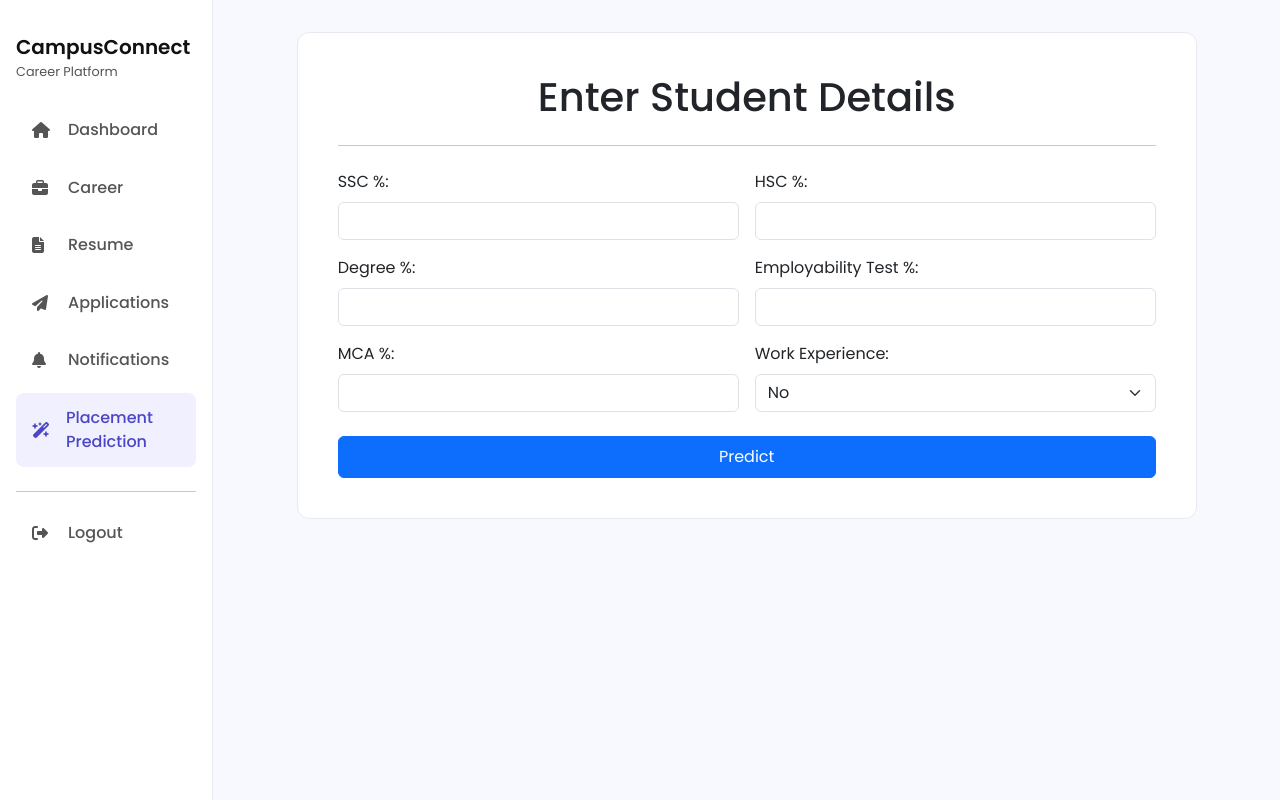
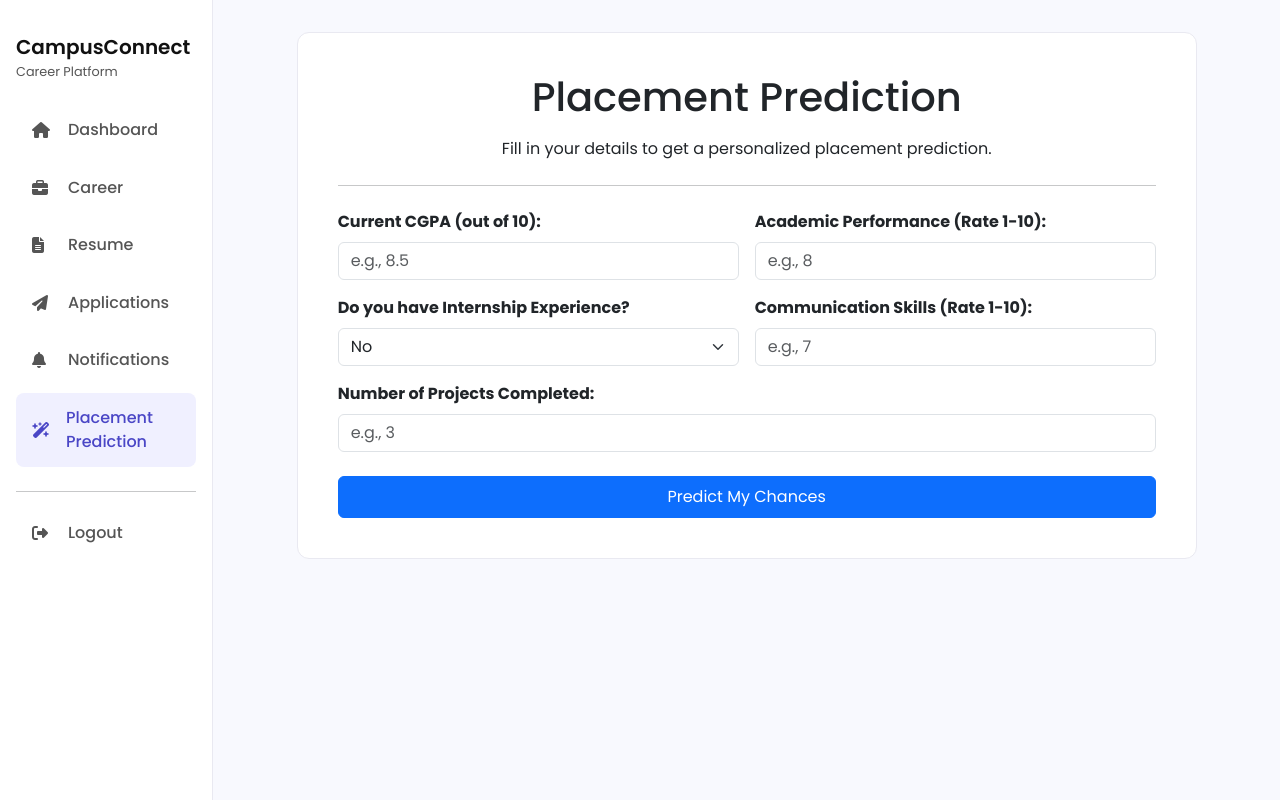
Before and after one commit to rinsham10/CampusConnect, a Django app: page /predictor/ in a window 1280 px wide. Run offline with Django 5.2, Linux system fonts and the light colour scheme; parts of the project's set-up code (start-up, migrations or seed data) failed here and were passed over.

Commit message:
changed to new predictor

```diff
--- a/predictor/templates/predictor/predictor.html
+++ b/predictor/templates/predictor/predictor.html
@@ -1,9 +1,11 @@
-<!-- predictor/templates/predictor/predict.html -->
+<!-- templates/predictor/predictor_v2.html -->
+
 {% extends "users/career_base.html" %}
+{% load static %}
 
 {% block career_content %}
 
-<!-- These styles will ONLY apply to this page -->
+<!-- These styles are adapted from your original predictor for consistency -->
 <style>
     .predictor-container {
         max-width: 900px;
@@ -17,71 +19,124 @@
         margin-top: 2rem;
         padding: 1.5rem;
         border-radius: 0.5rem;
-        text-align: center;
+        text-align: left; /* Aligned left for better list readability */
+    }
+    .prediction-text {
         font-size: 1.5rem;
         font-weight: 600;
-        background-color: #f0f4ff;
-        color: #1a2a5e;
+        text-align: center;
+        margin-bottom: 1rem;
+    }
+    .recommendations ul {
+        padding-left: 20px;
+        margin-top: 10px;
+    }
+    .recommendations li {
+        margin-bottom: 8px;
+    }
+    /* Custom alert colors to avoid conflicts with base template styles */
+    .alert-success-custom {
+        background-color: #d4edda;
+        color: #155724;
+        border: 1px solid #c3e6cb;
+    }
+    .alert-warning-custom {
+        background-color: #edf1ff;
+        color: #000000;
+        border: 1px solid #ffffff;
     }
 </style>
 
 <div class="career-main-content">
     <div class="predictor-container">
         <div class="text-center">
-            <h1 class="mb-3">Enter Student Details</h1>
+            <h1 class="mb-3">Placement Prediction</h1>
+            <p>Fill in your details to get a personalized placement prediction.</p>
         </div>
         <hr class="my-4">
 
         <form method="post">
             {% csrf_token %}
-
-            <!-- We use Bootstrap's grid system to align the form neatly -->
             <div class="row g-3">
                 <div class="col-md-6">
-                    <label for="ssc_p" class="form-label">SSC %:</label>
-                    <input type="number" id="ssc_p" name="ssc_p" class="form-control" step="0.01" min="1" max="100" required>
+                    <label for="cgpa" class="form-label"><b>Current CGPA (out of 10):</b></label>
+                    <input type="number" step="0.01" name="cgpa" id="cgpa-input" class="form-control" min="1" max="10" placeholder="e.g., 8.5" required>
+                    <p id="cgpa-error" style="color: red; display: none; margin-top: 5px;">CGPA must be between 0.00 and 10.00.</p>
                 </div>
 
                 <div class="col-md-6">
-                    <label for="hsc_p" class="form-label">HSC %:</label>
-                    <input type="number" id="hsc_p" name="hsc_p" class="form-control" step="0.01" min="1" max="100" required>
+                    <label for="academic_performance" class="form-label"><b>Academic Performance (Rate 1-10):</b></label>
+                    <input type="number" name="academic_performance" class="form-control" min="1" max="10" placeholder="e.g., 8" required>
                 </div>
 
                 <div class="col-md-6">
-                    <label for="degree_p" class="form-label">Degree %:</label>
-                    <input type="number" id="degree_p" name="degree_p" class="form-control" step="0.01" min="1" max="100" required>
+                    <label for="internship_experience" class="form-label"><b>Do you have Internship Experience?</b></label>
+                    <select name="internship_experience" class="form-select" required>
+                        <option value="No">No</option>
+                        <option value="Yes">Yes</option>
+                    </select>
                 </div>
 
                 <div class="col-md-6">
-                    <label for="etest_p" class="form-label">Employability Test %:</label>
-                    <input type="number" id="etest_p" name="etest_p" class="form-control" step="0.01" min="1" max="100" required>
+                    <label for="communication_skills" class="form-label"><b>Communication Skills (Rate 1-10):</b></label>
+                    <input type="number" name="communication_skills" class="form-control" min="1" max="10" placeholder="e.g., 7" required>
                 </div>
 
-                <div class="col-md-6">
-                    <label for="mba_p" class="form-label">MCA %:</label>
-                    <input type="number" id="mba_p" name="mba_p" class="form-control" step="0.01" min="1" max="100" required>
-                </div>
-
-                <div class="col-md-6">
-                    <label for="workex" class="form-label">Work Experience:</label>
-                    <select id="workex" name="workex" class="form-select" required>
-                        <option value="Yes">Yes</option>
-                        <option value="No" selected>No</option>
-                    </select>
+                <div class="col-12">
+                    <label for="projects_completed" class="form-label"><b>Number of Projects Completed:</b></label>
+                    <input type="number" name="projects_completed" class="form-control" min="0" placeholder="e.g., 3" required>
                 </div>
             </div>
-
-            <!-- The submit button is now styled -->
-            <button type="submit" class="btn btn-primary w-100 mt-4 py-2">Predict</button>
+            <button type="submit" class="btn btn-primary w-100 mt-4 py-2">Predict My Chances</button>
         </form>
 
-        <!-- The result is now in a styled box -->
-        {% if result %}
-            <div class="result-box mt-4">
-                <h3>Prediction: {{ result }}</h3>
+        {% if error_message %}
+            <div class="result-box mt-4 alert alert-danger">
+                <p class="prediction-text">Error: {{ error_message }}</p>
+            </div>
+        {% elif prediction %}
+            <div class="result-box mt-4 {% if prob_placed >= 0.5 %}alert-success-custom{% else %}alert-warning-custom{% endif %}">
+                <p class="prediction-text">{{ prediction }}</p>
+
+                {% if recommendations %}
+                    <hr>
+                    <div class="recommendations">
+                        <p class="mb-1"><b>💡 Here are some suggestions for you:</b></p>
+                        <ul>
+                            {% for item in recommendations %}
+                                <li>{{ item|safe }}</li>
+                            {% endfor %}
+                        </ul>
+                    </div>
+                {% endif %}
             </div>
         {% endif %}
-
     </div>
 </div>
+
+<!-- JavaScript for real-time CGPA validation -->
+<script>
+    const cgpaInput = document.getElementById('cgpa-input');
+    const cgpaError = document.getElementById('cgpa-error');
+    const form = document.querySelector('form');
+
+    cgpaInput.addEventListener('input', function() {
+        const value = parseFloat(cgpaInput.value);
+        if (value < 0 || value > 10) {
+            cgpaError.style.display = 'block';
+        } else {
+            cgpaError.style.display = 'none';
+        }
+    });
+
+    form.addEventListener('submit', function(event) {
+        const value = parseFloat(cgpaInput.value);
+        if (value < 0 || value > 10) {
+            event.preventDefault();
+            cgpaError.style.display = 'block';
+            alert('Please correct the CGPA value before submitting.');
+        }
+    });
+</script>
+
 {% endblock %}
--- a/predictor/urls.py
+++ b/predictor/urls.py
@@ -1,11 +1,10 @@
 from django.urls import path
-from . import views  # Ensure 'views' is imported
+from . import views
 
 urlpatterns = [
-    # This is your ORIGINAL predictor. It remains unchanged.
+    # The main URL '' now points to your NEW, renamed predict_view.
     path('', views.predict_view, name='predict'),
 
-    # This is the NEW path for your enhanced predictor.
-    # It will be accessible at a URL like "yourdomain.com/predictor/new"
-    path('new/', views.predict_v2_view, name='predict_v2'),
+    # The OLD predictor is now accessible at this backup URL, but hidden from regular users.
+    path('v1/', views.predict_old_view, name='predict_old'),
 ]
--- a/predictor/views.py
+++ b/predictor/views.py
@@ -4,7 +4,7 @@ import pandas as pd
 from django.conf import settings
 from django.shortcuts import redirect, render
 
-def predict_view(request):
+def predict_old_view(request):
     result = None
 
     if request.method == 'POST':
@@ -35,7 +35,7 @@ def predict_view(request):
         except Exception as e:
             result = f"Error: {e}"
 
-    return render(request, 'predictor/predictor.html', {'result': result})
+    return render(request, 'predictor/predictor_old.html', {'result': result})
 
 # The NEW V2 Predictor Logic - ADD THIS SECTION
 # ------------------------------------------------------------------
@@ -47,7 +47,7 @@ except FileNotFoundError:
     raise RuntimeError(f"Model file not found at {MODEL_V2_PATH}. Please run the training script.")
 
 
-def predict_v2_view(request):
+def predict_view(request):
     """
     Handles the enhanced placement predictor with the Post/Redirect/Get pattern
     and detailed, multi-tiered recommendations.
@@ -55,7 +55,7 @@ def predict_v2_view(request):
     # This handles the initial page load and the load after a redirect
     if request.method == 'GET':
         context = request.session.pop('prediction_context', {}) # Use a default empty dict
-        return render(request, 'predictor/predictor_v2.html', context)
+        return render(request, 'predictor/predictor.html', context)
 
     # This handles the form submission
     if request.method == 'POST':
@@ -101,43 +101,59 @@ def predict_v2_view(request):
             else:
                 context_to_save['prediction'] = f"You have a {prob_not_placed:.0%} chance of not getting placed."
 
-            # --- 4. FULL RECOMMENDATION LOGIC ---
-            recommendations = []
+            # --- 4. NEW COMPREHENSIVE RECOMMENDATION LOGIC ---
+            critical_advice = []
+            improvement_advice = []
+            next_level_advice = []
 
-            # Tier 1: Critical advice for profiles with low placement probability
-            if prob_placed < 0.60:
-                if cgpa < 7.0:
-                    recommendations.append("Focus on raising your CGPA. This is a critical first step as many companies have a strict academic cutoff.")
-                if internship_encoded == 0:
-                    recommendations.append("Actively seek an internship. Practical experience is one of the most important factors for recruiters.")
-                if projects_completed == 0:
-                    recommendations.append("Start building a portfolio by completing at least one or two significant projects in your field of interest.")
-                if communication_skills < 6:
-                    recommendations.append("Work on your communication skills. Join a public speaking club or take a course to build confidence.")
+            # Analyze each feature independently
+            if cgpa < 7.0:
+                critical_advice.append("Raise your CGPA above 7.0. This is a critical first step as many companies have a strict academic cutoff.")
+            elif cgpa < 8.5:
+                improvement_advice.append("Your CGPA is good, but pushing it above 8.5 can open doors to more top-tier companies.")
 
-            # Tier 2: Advice for profiles that are good but could be great
-            if 0.50 <= prob_placed < 0.85:
-                if academic_performance < 8:
-                    recommendations.append("While your CGPA is good, elevating your overall academic performance can help you stand out from other qualified candidates.")
-                if projects_completed <= 2:
-                    recommendations.append("Expand your portfolio with a diverse range of projects, perhaps collaborating with a team to showcase teamwork skills.")
-                if communication_skills < 8:
-                    recommendations.append("Refine your communication. Practice mock interviews to improve how you articulate your technical skills and experiences.")
-                if internship_encoded == 1 and projects_completed < 2:
-                    recommendations.append("Leverage your internship experience by creating a detailed project report or presentation based on your work. This powerfully connects theory with practice.")
+            if internship_encoded == 0:
+                critical_advice.append("Gain internship experience. Practical industry experience is a massive advantage and often a mandatory requirement.")
 
-            # Tier 3: Advice for strong profiles aiming for top-tier companies
+            if projects_completed < 2:
+                critical_advice.append("Build a project portfolio. Aim for at least 2 significant projects to demonstrate your practical skills to recruiters.")
+            elif projects_completed < 4:
+                improvement_advice.append("Expand your portfolio with a more complex or team-based project to showcase collaboration and advanced skills.")
+
+            if communication_skills < 7:
+                critical_advice.append("Improve communication skills. This is crucial for interviews. Join a public speaking club or practice mock interviews.")
+            elif communication_skills < 9:
+                improvement_advice.append("You communicate well. To excel, focus on storytelling—clearly articulating the 'what, how, and why' of your projects.")
+
+            if academic_performance < 7:
+                improvement_advice.append("Boost your academic performance score by actively participating in class and consistently preparing for assessments.")
+
+            # Now, assemble the final recommendations based on priority
+            final_recommendations = []
+            if prob_placed < 0.50:
+                # If the chance is low, critical advice comes first
+                final_recommendations.extend(critical_advice)
+                final_recommendations.extend(improvement_advice)
+            else:
+                # If the chance is decent, improvement advice is more relevant
+                final_recommendations.extend(improvement_advice)
+                final_recommendations.extend(critical_advice) # Still show critical advice if any applies
+
+            # Add next-level advice for strong candidates
             if prob_placed >= 0.75:
-                recommendations.append("Your profile is strong! To aim for top-tier companies, consider getting a professional certification in a high-demand area (e.g., Cloud Computing, Data Science, AI/ML).")
-                recommendations.append("Start networking strategically. Connect with alumni and professionals from your dream companies on LinkedIn and attend industry-specific webinars.")
-                recommendations.append("Create a 'master resume' and tailor it for each specific job application, highlighting the projects and skills that perfectly match the job description.")
+                next_level_advice.append("Aim Higher: Your profile is strong! To target the best companies, consider these advanced steps:")
+                next_level_advice.append("Pursue a professional certification in a high-demand field.")
+                next_level_advice.append("Engage in strategic networking by connecting with alumni on LinkedIn.")
+                next_level_advice.append("Tailor your resume for each specific job application to match their requirements perfectly.")
+                final_recommendations.extend(next_level_advice)
 
-            context_to_save['recommendations'] = recommendations
+            # The final fallback: ensure no one leaves empty-handed
+            if not final_recommendations:
+                final_recommendations.append("Your profile is well-balanced and strong! Your main focus should now be on thorough interview preparation and researching specific companies.")
+
+            context_to_save['recommendations'] = final_recommendations
 
         except Exception as e:
-            # Save any error message to be displayed
-            context_to_save['error_message'] = f"An error occurred: {e}"
-
-        # --- 5. Save results to session and redirect ---
+         context_to_save['error_message'] = f"An error occurred: {e}"
         request.session['prediction_context'] = context_to_save
-        return redirect('predict_v2') # This name comes from your urls.py
+        return redirect('predict')
```
Also changed, not shown: predictor/templates/predictor/predictor_old.html (added, +87 -0 lines), predictor/templates/predictor/predictor_v2.html (deleted, +0 -142 lines).
